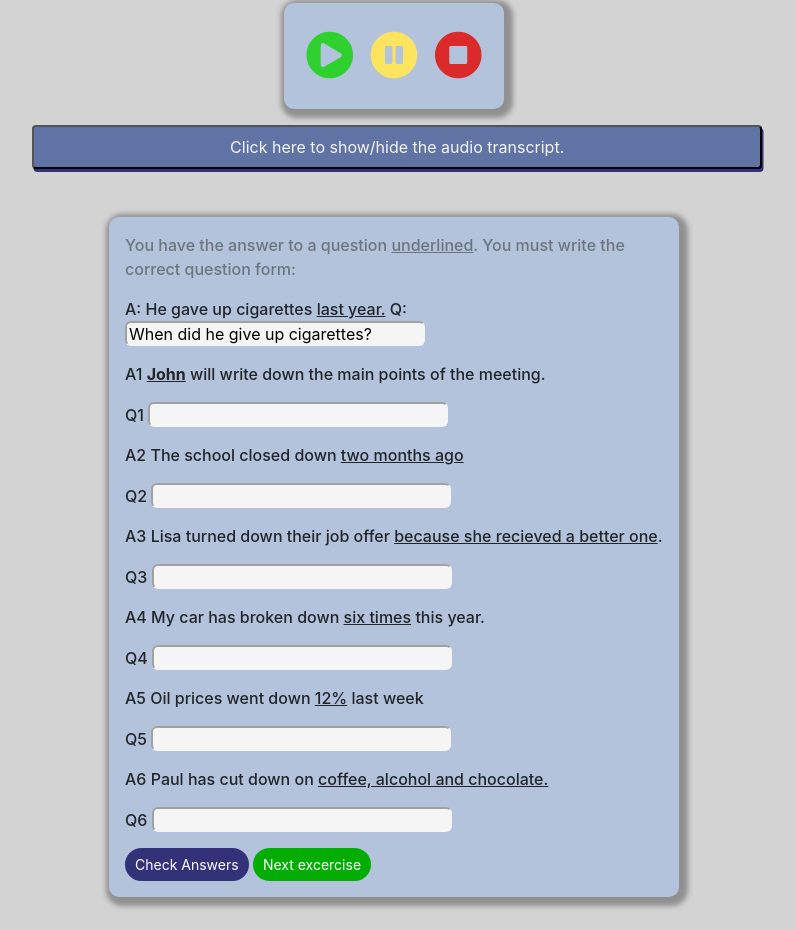
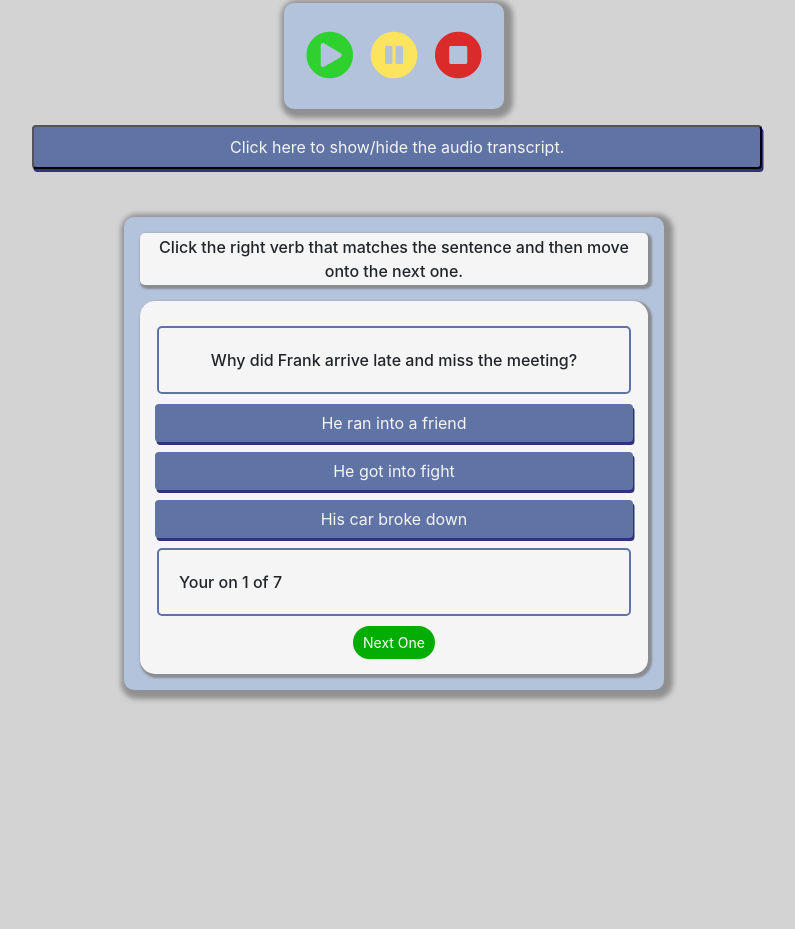
Before and after one commit to Code-Institute-Submissions/Just-Phrasals, a plain HTML site: page over.html in a window 1280 px wide. Shown: the part 917-1846 px from the top of the page, without its empty margins (246-1041 px from the left). After the commit the page ends 1639 px from the top, so only its background shows below. Drawn offline with nearby package versions, Linux system fonts and the light colour scheme.

Commit message:
over quiz added

```diff
--- a/assets/js/overQuiz.js
+++ b/assets/js/overQuiz.js
@@ -122,11 +122,12 @@ function overOptionThreeClicked() {
 }
 
 
-function  incrementIndex() {questionNumber.innerHTML = index + 1}
+function  incrementIndex() {overQuestionNumber.innerHTML = index + 1}
 
 
-function nextQuestion() {
-    index ++;
+function question() {
+    index ++
+    console.log(index)
 
     incrementIndex()
 
@@ -138,15 +139,8 @@ function nextQuestion() {
     overOptionThree.classList.remove("wrongButton")
     overQuizTick.innerHTML = ""
 
-    if (index === overQuizQuestions.length) {
-        overQuizQuestion.innerHTML = quizQuestions[0].question
-        overOptionOne.innerHTML = quizQuestions[0].answers[0].text
-        overOptionTwo.innerHTML = quizQuestions[0].answers[1].text
-        overOptionThree.innerHTML = quizQuestions[0].answers[2].text
-    } else {
-        overQuizQuestion.innerHTML = quizQuestions[index].question
-        overOptionOne.innerHTML = quizQuestions[index].answers[0].text
-        overOptionTwo.innerHTML = quizQuestions[index].answers[1].text
-        overOptionThree.innerHTML = quizQuestions[index].answers[2].text
-    }
+    overQuizQuestion.innerHTML = overQuizQuestions[index].question
+    overOptionOne.innerHTML = overQuizQuestions[index].answers[0].text
+    overOptionTwo.innerHTML = overQuizQuestions[index].answers[1].text
+    overOptionThree.innerHTML = overQuizQuestions[index].answers[2].text
 }
--- a/over.html
+++ b/over.html
@@ -168,30 +168,29 @@
                  </div>
             </div>
            <div class="row justify-content-center">
-                <div class="excercise-container col-12 col-md-10 col-lg-6">
-                    <p class="text-muted">You have the answer to a question <u>underlined</u>.
-                    You must write the correct question form:
-                    </p>
-                    <p>A: He gave up cigarettes <u>last year.</u>
-                        Q: <input type="text" class="input-down" value="When did he give up cigarettes?"></p>
-                    <p>A1 <strong><u>John</u></strong> will write down the main points of the meeting.</p>
-                    <p>Q1 <input type="text" class="input-down" id="down-one"><span id="tick-down-one"></span></p>
-                    <p>A2 The school closed down <u>two months ago</u></p>
-                    <p>Q2 <input type="text" class="input-down" id="down-two"><span id="tick-down-two"></span></p>
-                    <p>A3 Lisa turned down their job offer <u>because she recieved a better one</u>.</p>
-                    <p>Q3 <input type="text" class="input-down" id="down-three"><span id="tick-down-three"></span></p>
-                    <p>A4 My car has broken down <u>six times</u> this year.</p>
-                    <p>Q4 <input type="text" class="input-down" id="down-four"><span id="tick-down-four"></span></p>
-                    <p>A5 Oil prices went down <u>12%</u> last week</p>
-                    <p>Q5 <input type="text" class="input-down" id="down-five"><span id="tick-down-five"></span></p>
-                    <p>A6 Paul has cut down on <u>coffee, alcohol and chocolate.</u></p>
-                    <p>Q6 <input type="text" class="input-down" id="down-six"><span id="tick-down-six"></span></p>
-
-                    <div id="marksDown"></div>
-                    <button class="btn btn-sm buttons check-answer-buttons" onclick="answerSubmitDown()">Check Answers</button>
-                    <a href="over.html" target="_blank"><button class="btn btn-sm buttons green-buttons">Next excercise</button></a>
-
-                 </div>
+                <div class="col-12 col-md-6">
+                    <div class="excercise-container">
+                        <div class="instructions">
+                            <p>
+                            Click the right verb that matches the sentence and then move onto the next one.
+                            </p>
+                        </div>
+                        <div class="quiz-container">
+                            <div class="quiz-text text-center" id="over-quiz-question">
+                                <p>Here is an example ...... placeholder sentence</p>
+                            </div>
+                            <div class="button-choices justify-content-center">
+                                <button class="btn quiz-buttons d-block" id="over-option-one" onclick="overOptionOneClicked()">Option 1</button>
+                                <button class="btn quiz-buttons d-block" id="over-option-two" onclick="overOptionTwoClicked()">Option 2</button>
+                                <button class="btn quiz-buttons d-block" id="over-option-three" onclick="overOptionThreeClicked()">Option 3</button>
+                                <p class="quiz-text">Your on <span id="over-question-number"></span> of 7 <span id="over-quiz-tick"></span></p>
+                                <div class="row justify-content-center">
+                                <button class="btn btn-sm buttons green-buttons" onclick="question()">Next One</button>
+                                </div>
+                            </div>
+                        </div>
+                    </div>
+                </div>
             </div>
         </div>
     </section>
@@ -208,6 +207,7 @@
     <script src="https://stackpath.bootstrapcdn.com/bootstrap/4.4.1/js/bootstrap.min.js" integrity="sha384-wfSDF2E50Y2D1uUdj0O3uMBJnjuUD4Ih7YwaYd1iqfktj0Uod8GCExl3Og8ifwB6" crossorigin="anonymous"></script>
     <script src="assets/js/jquery.js"></script>
     <script src="assets/js/scripts.js"></script>
+    <script src="assets/js/overQuiz.js"></script>
 
 
 </body>
```
